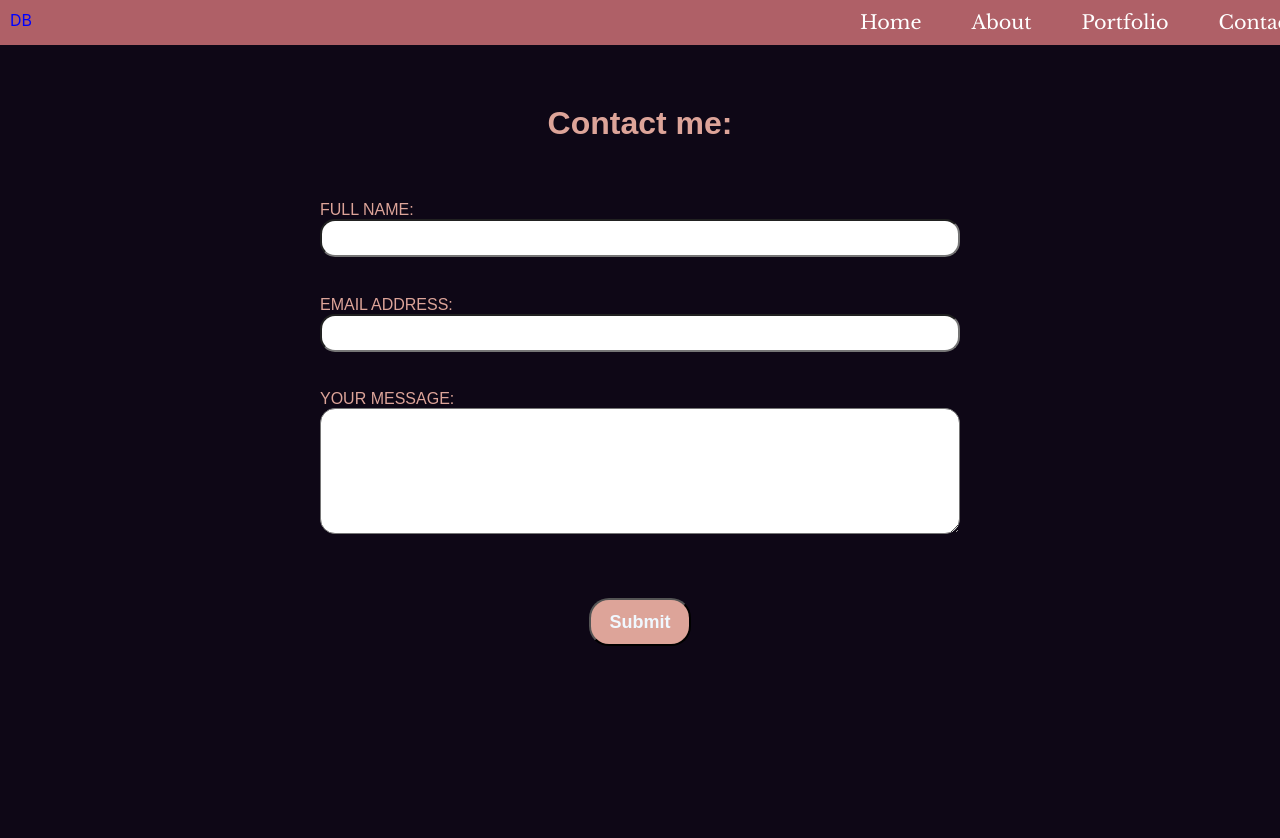
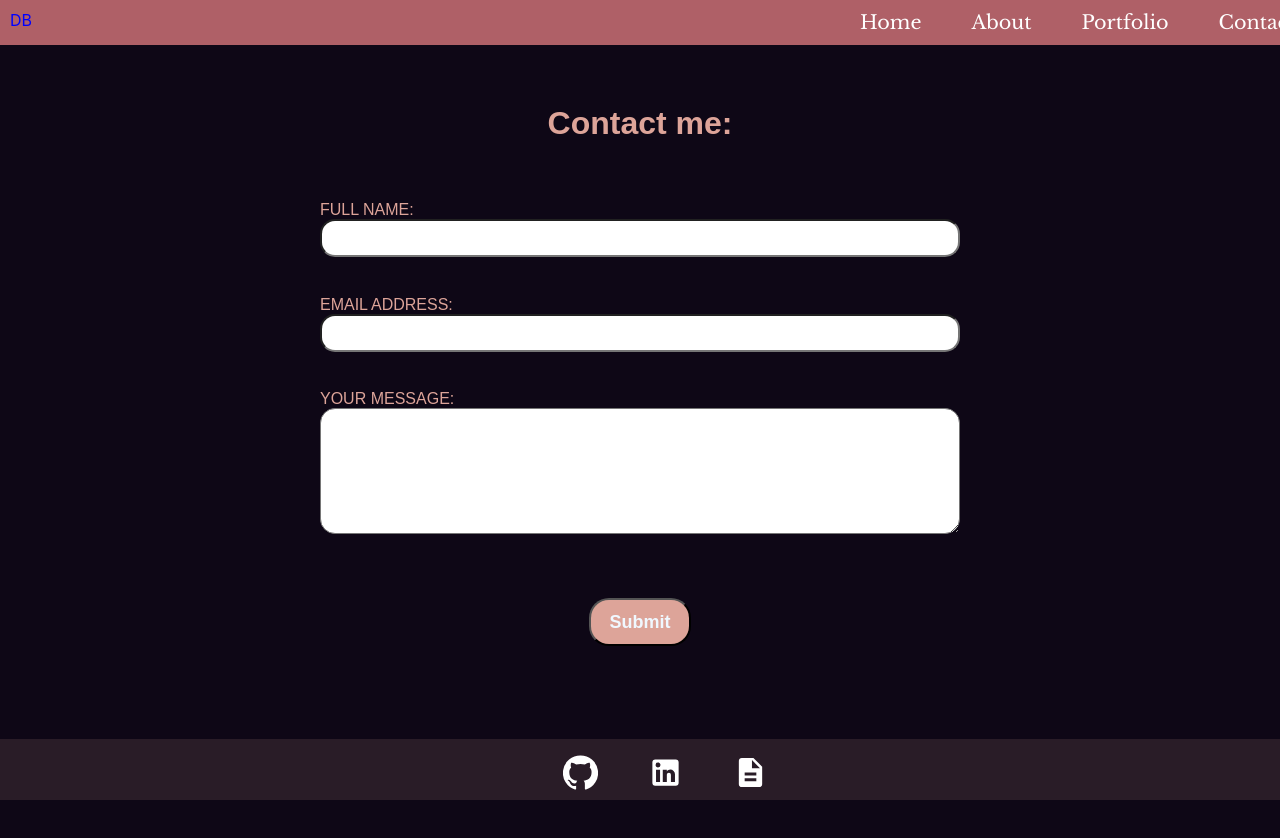
Before and after one commit to bw-dani/portfolio, a React (Create React App) app: page /contact in a window 1280 px wide. Shown: the top 838 px of the page. Built offline with nearby package versions, Linux system fonts and the light colour scheme; a web font is replaced by a local one.

Commit message:
desktop version done

```diff
--- a/src/Layout/Footer/Footer.jsx
+++ b/src/Layout/Footer/Footer.jsx
@@ -0,0 +1,19 @@
+import React from 'react';
+import GitHubIcon from '@material-ui/icons/GitHub';
+import LinkedInIcon from '@material-ui/icons/LinkedIn';
+import DescriptionIcon from '@material-ui/icons/Description';
+import './footer.css'
+
+function Footer(props) {
+  return (
+    <div className='footer-div'>
+      <div className='icons'>
+      <a href='https://github.com/bw-dani' target="_blank"><GitHubIcon fontSize='large'/></a>
+      <a href='https://www.linkedin.com/in/danielle-broadwater/' target="_blank"><LinkedInIcon fontSize='large'/></a>
+      <a href='https://drive.google.com/file/d/15Qe5t9dVP2vT4fIVfSrRCAU8WB31Fwcj/view?usp=sharing' target="_blank"><DescriptionIcon fontSize='large'/></a>
+      </div>
+    </div>
+  );
+}
+
+export default Footer;
--- a/src/Layout/Footer/footer.css
+++ b/src/Layout/Footer/footer.css
@@ -0,0 +1,12 @@
+.footer-div {
+  position: absolute;
+  left: 0;
+  bottom: 0;
+  right: 0;
+  background-color: #b68b8028;
+  padding-top: 2vh;
+}
+
+.icons {
+  margin-bottom: 0.5%;
+}
--- a/src/screens/About/About.jsx
+++ b/src/screens/About/About.jsx
@@ -2,6 +2,7 @@ import React from 'react';
 import Navbar from '../../Layout/NavBar/Navbar';
 import './about.css'
 import ArrowRightOutlinedIcon from '../../../node_modules/@material-ui/icons/ArrowRightOutlined';
+import Footer from '../../Layout/Footer/Footer';
 
 
 function About(props) {
@@ -52,7 +53,9 @@ function About(props) {
          </div>
         </div>
         </div>
-     </div>
+
+      </div>
+      <Footer/>
     </div>
   );
 }
--- a/src/screens/About/about.css
+++ b/src/screens/About/about.css
@@ -39,6 +39,3 @@
   align-items: center;
   padding-bottom: 3%;
 }
-
-.icon {
-}
--- a/src/screens/Contact/Contact.jsx
+++ b/src/screens/Contact/Contact.jsx
@@ -1,6 +1,7 @@
 
 
 import React from "react";
+import Footer from "../../Layout/Footer/Footer";
 import './contact.css'
 
 export default class MyForm extends React.Component {
@@ -46,6 +47,7 @@ export default class MyForm extends React.Component {
         {status === "ERROR" && <p className='cfm-txt'>Ooops! There was an error.</p>}
           </div>
         </form>
+        <Footer/>
       </div>
     );
   }
--- a/src/screens/Home/Home.jsx
+++ b/src/screens/Home/Home.jsx
@@ -1,4 +1,5 @@
 import React from 'react';
+import Footer from '../../Layout/Footer/Footer';
 import NavBar from '../../Layout/NavBar/Navbar'
 import './home.css'
 
@@ -12,7 +13,8 @@ function Home(props) {
         <span className='scn-span'>DANIELLE BROADWATER,</span>
         <br/>
         <span className='third-span'>I am a JUNIOR SOFTWARE ENGINEER and I build things for the web.</span>
-       </div>
+      </div>
+
     </div>
   );
 }
--- a/src/screens/Projects/Projects.jsx
+++ b/src/screens/Projects/Projects.jsx
@@ -5,6 +5,7 @@ import P1 from '../../images/P1.png'
 import P2 from '../../images/P2.png'
 import P3 from '../../images/P3.png'
 import P4 from '../../images/P4.png'
+import Footer from '../../Layout/Footer/Footer';
 
 
 function Projects(props) {
@@ -55,7 +56,9 @@ function Projects(props) {
           <h5> <a href='https://github.com/bw-dani/tackle-it' target="_blank">  GitHub link</a></h5>
         </div>
 
+
       </div>
+
     </div>
   );
 }
```
Also changed, not shown: src/App.js (+5 -2 lines), 1 other file (tests, documents, lock files or other folders).
